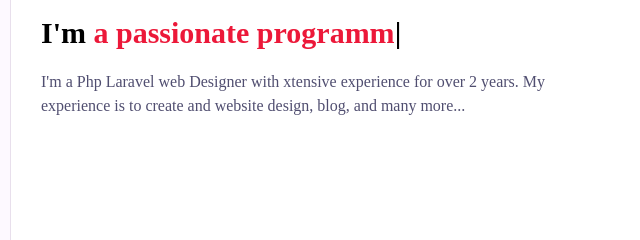
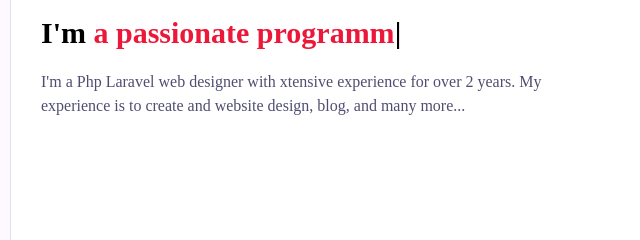
Before and after one commit to mdarif29/Arif-Portfolio, a plain HTML site: page index.html in a window 1280 px wide. Shown: the part 257-497 px from the top of the page, 259-899 px from the left. Drawn offline with nearby package versions, Linux system fonts and the light colour scheme; a web font is replaced by a local one.

Commit message:
Update index.html

```diff
--- a/index.html
+++ b/index.html
@@ -52,7 +52,7 @@
 							<h3 class="hello">Hello, my name is <span class="name">Mohammad Arif</span> </h3>
 							<h3 class="my-profession">I'm  <span class="typing">web designer</span></h3>
 
-							<p>I'm a Php Laravel web Designer with xtensive experience for over 2 years.
+							<p>I'm a Php Laravel web designer with xtensive experience for over 2 years.
 								My experience is to create and website design, blog, and many more...
 							</p>
 							<!-- <a href="#contact" class="btn hire-me">Hire Me</a> -->
```
